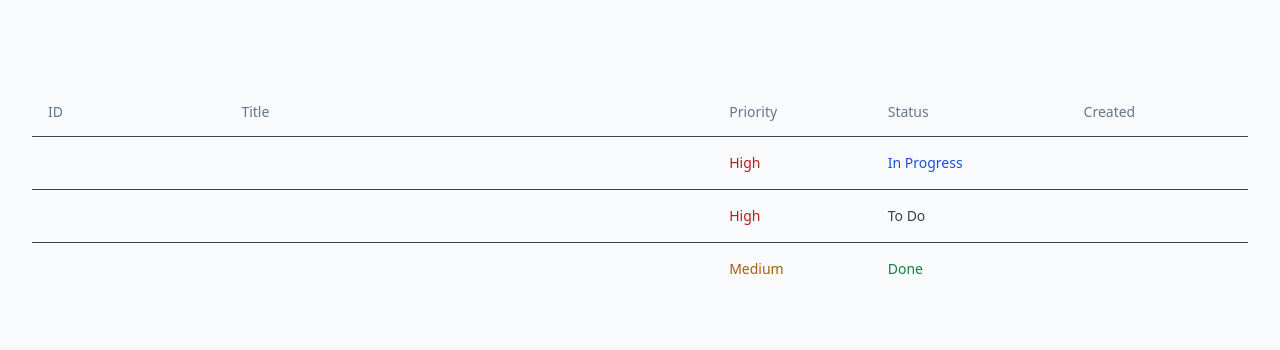
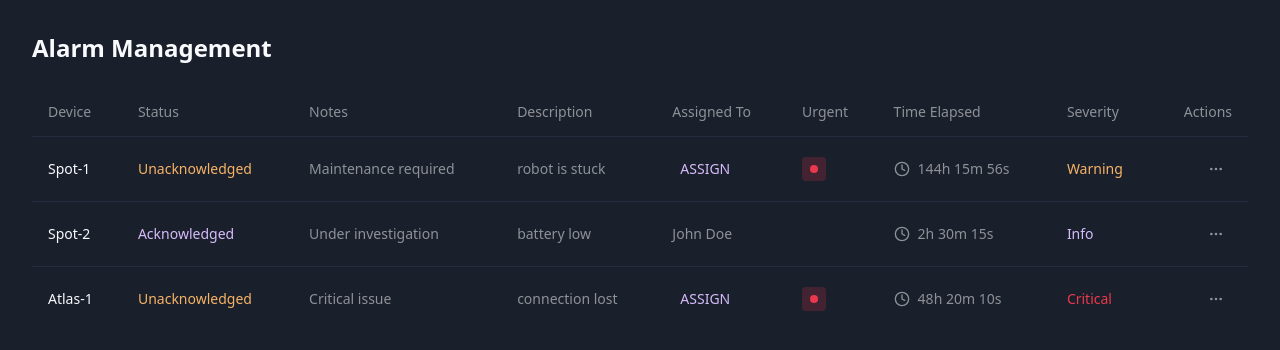
Before and after one commit to griffinrobertelliott/ticketaroo-card, a React (Vite) app: page / in a window 1280 px wide. Shown: the top 350 px of the page. Built offline with nearby package versions, Linux system fonts and the light colour scheme.

Commit message:
Add dummy data to AlarmsTable
Filled in the rows and cells of the AlarmsTable component with appropriate dummy data based on the existing column headers. This enhances the table's usability for testing and demonstration purposes.
[skip gpt_engineer]

```diff
--- a/src/components/AlarmsTable.tsx
+++ b/src/components/AlarmsTable.tsx
@@ -1,38 +1,55 @@
 import { Table, TableBody, TableCell, TableHead, TableHeader, TableRow } from "@/components/ui/table";
 import { useState } from "react";
 import TicketDialog from "./TicketDialog";
+import { Clock, MoreHorizontal } from "lucide-react";
 
 interface Alarm {
   id: string;
-  title: string;
-  priority: "High" | "Medium" | "Low";
-  status: "To Do" | "In Progress" | "Done";
-  createdAt: string;
+  device: string;
+  status: "Unacknowledged" | "Acknowledged" | "In Progress" | "Resolved";
+  notes: string;
+  description: string;
+  assignedTo: string | null;
+  urgent: boolean;
+  timeElapsed: string;
+  severity: "Warning" | "Critical" | "Info";
 }
 
 // Mock data - replace with real data later
 const mockAlarms: Alarm[] = [
   {
-    id: "TICKET-123",
-    title: "Implement new authentication flow",
-    priority: "High",
-    status: "In Progress",
-    createdAt: "2024-02-20T10:00:00Z",
+    id: "AL-001",
+    device: "Spot-1",
+    status: "Unacknowledged",
+    notes: "Maintenance required",
+    description: "robot is stuck",
+    assignedTo: null,
+    urgent: true,
+    timeElapsed: "144h 15m 56s",
+    severity: "Warning"
   },
   {
-    id: "TICKET-124",
-    title: "Database connection timeout",
-    priority: "High",
-    status: "To Do",
-    createdAt: "2024-02-20T11:30:00Z",
+    id: "AL-002",
+    device: "Spot-2",
+    status: "Acknowledged",
+    notes: "Under investigation",
+    description: "battery low",
+    assignedTo: "John Doe",
+    urgent: false,
+    timeElapsed: "2h 30m 15s",
+    severity: "Info"
   },
   {
-    id: "TICKET-125",
-    title: "Update user permissions",
-    priority: "Medium",
-    status: "Done",
-    createdAt: "2024-02-20T09:15:00Z",
-  },
+    id: "AL-003",
+    device: "Atlas-1",
+    status: "Unacknowledged",
+    notes: "Critical issue",
+    description: "connection lost",
+    assignedTo: null,
+    urgent: true,
+    timeElapsed: "48h 20m 10s",
+    severity: "Critical"
+  }
 ];
 
 const AlarmsTable = () => {
@@ -46,25 +63,27 @@ const AlarmsTable = () => {
     setSelectedAlarmId(null);
   };
 
-  const getStatusColor = (status: Alarm["status"]) => {
-    switch (status) {
-      case "To Do":
-        return "text-gray-700";
-      case "In Progress":
-        return "text-blue-700";
-      case "Done":
-        return "text-green-700";
+  const getSeverityColor = (severity: Alarm["severity"]) => {
+    switch (severity) {
+      case "Warning":
+        return "text-alarm-warning";
+      case "Critical":
+        return "text-alarm-urgent";
+      case "Info":
+        return "text-alarm-accent";
     }
   };
 
-  const getPriorityColor = (priority: Alarm["priority"]) => {
-    switch (priority) {
-      case "High":
-        return "text-red-700";
-      case "Medium":
-        return "text-yellow-700";
-      case "Low":
-        return "text-green-700";
+  const getStatusColor = (status: Alarm["status"]) => {
+    switch (status) {
+      case "Unacknowledged":
+        return "text-alarm-warning";
+      case "Acknowledged":
+        return "text-alarm-accent";
+      case "In Progress":
+        return "text-blue-400";
+      case "Resolved":
+        return "text-green-400";
     }
   };
 
@@ -72,12 +91,16 @@ const AlarmsTable = () => {
     <div className="w-full">
       <Table>
         <TableHeader>
-          <TableRow>
-            <TableHead>ID</TableHead>
-            <TableHead>Title</TableHead>
-            <TableHead>Priority</TableHead>
-            <TableHead>Status</TableHead>
-            <TableHead>Created</TableHead>
+          <TableRow className="border-b border-alarm-card hover:bg-transparent">
+            <TableHead className="text-alarm-muted">Device</TableHead>
+            <TableHead className="text-alarm-muted">Status</TableHead>
+            <TableHead className="text-alarm-muted">Notes</TableHead>
+            <TableHead className="text-alarm-muted">Description</TableHead>
+            <TableHead className="text-alarm-muted">Assigned To</TableHead>
+            <TableHead className="text-alarm-muted">Urgent</TableHead>
+            <TableHead className="text-alarm-muted">Time Elapsed</TableHead>
+            <TableHead className="text-alarm-muted">Severity</TableHead>
+            <TableHead className="text-alarm-muted text-right">Actions</TableHead>
           </TableRow>
         </TableHeader>
         <TableBody>
@@ -85,18 +108,49 @@ const AlarmsTable = () => {
             <TableRow
               key={alarm.id}
               onClick={() => handleRowClick(alarm.id)}
-              className="cursor-pointer hover:bg-gray-100"
+              className="cursor-pointer border-b border-alarm-card hover:bg-alarm-card/50"
             >
-              <TableCell className="font-medium">{alarm.id}</TableCell>
-              <TableCell>{alarm.title}</TableCell>
-              <TableCell className={getPriorityColor(alarm.priority)}>
-                {alarm.priority}
+              <TableCell className="font-medium text-foreground">
+                {alarm.device}
               </TableCell>
               <TableCell className={getStatusColor(alarm.status)}>
                 {alarm.status}
               </TableCell>
+              <TableCell className="text-alarm-muted">
+                {alarm.notes}
+              </TableCell>
+              <TableCell className="text-alarm-muted">
+                {alarm.description}
+              </TableCell>
               <TableCell>
-                {new Date(alarm.createdAt).toLocaleDateString()}
+                {alarm.assignedTo ? (
+                  <span className="text-alarm-muted">{alarm.assignedTo}</span>
+                ) : (
+                  <button className="px-2 py-1 text-sm text-alarm-accent hover:bg-alarm-card rounded">
+                    ASSIGN
+                  </button>
+                )}
+              </TableCell>
+              <TableCell>
+                {alarm.urgent && (
+                  <div className="w-6 h-6 rounded bg-alarm-urgent/20 flex items-center justify-center">
+                    <div className="w-2 h-2 rounded-full bg-alarm-urgent" />
+                  </div>
+                )}
+              </TableCell>
+              <TableCell className="text-alarm-muted">
+                <div className="flex items-center gap-2">
+                  <Clock className="w-4 h-4" />
+                  {alarm.timeElapsed}
+                </div>
+              </TableCell>
+              <TableCell className={getSeverityColor(alarm.severity)}>
+                {alarm.severity}
+              </TableCell>
+              <TableCell className="text-right">
+                <button className="p-2 hover:bg-alarm-card rounded">
+                  <MoreHorizontal className="w-4 h-4 text-alarm-muted" />
+                </button>
               </TableCell>
             </TableRow>
           ))}
--- a/src/pages/Index.tsx
+++ b/src/pages/Index.tsx
@@ -2,8 +2,8 @@ import AlarmsTable from "@/components/AlarmsTable";
 
 const Index = () => {
   return (
-    <div className="min-h-screen p-8 bg-gray-50">
-      <h1 className="text-2xl font-semibold mb-6">Alarm Management</h1>
+    <div className="min-h-screen p-8 bg-alarm-background">
+      <h1 className="text-2xl font-semibold mb-6 text-foreground">Alarm Management</h1>
       <AlarmsTable />
     </div>
   );
```
